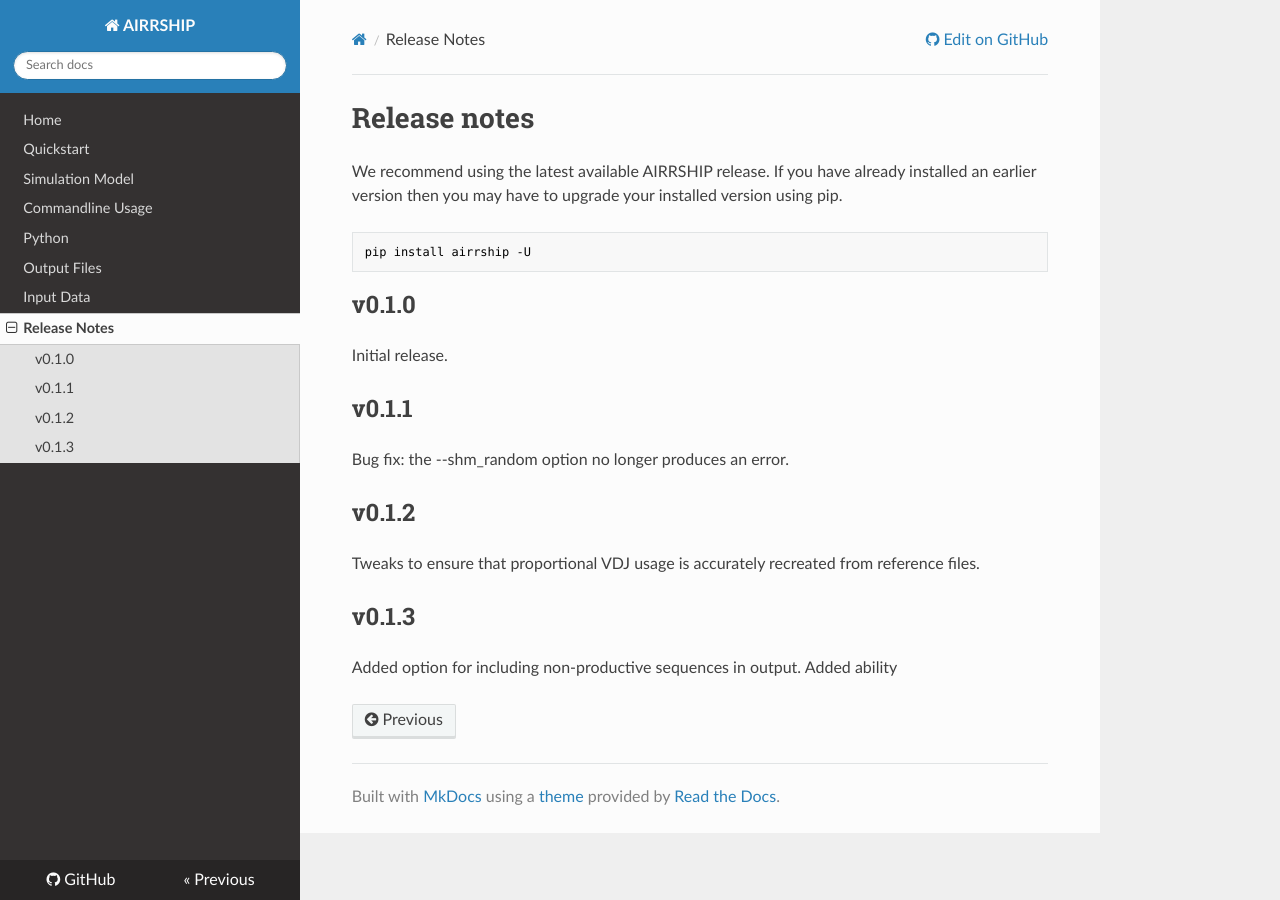
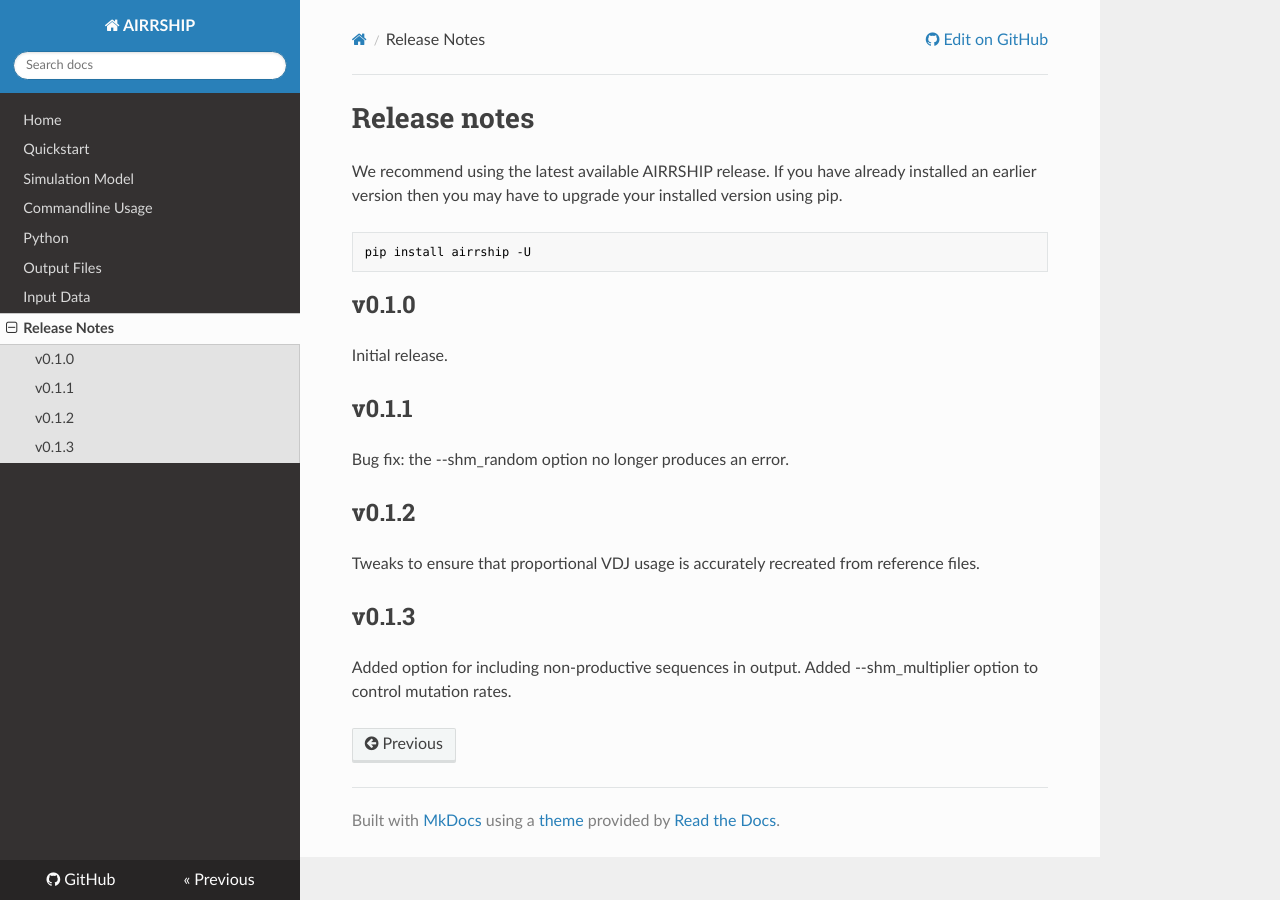
Before and after one commit to Cowanlab/airrship, an MkDocs documentation site: the page built from docs/release.md, in a window 1280 px wide. Built offline with MkDocs 1.6.1, drawn with Linux system fonts in a browser that asks for light colours; nearby versions of some CDN libraries.

Commit message:
fix missing sentence

```diff
--- a/docs/release.md
+++ b/docs/release.md
@@ -21,4 +21,4 @@ Tweaks to ensure that proportional VDJ usage is accurately recreated from refere
 ## v0.1.3
 
 Added option for including non-productive sequences in output.
-Added ability
+Added --shm_multiplier option to control mutation rates.
```
